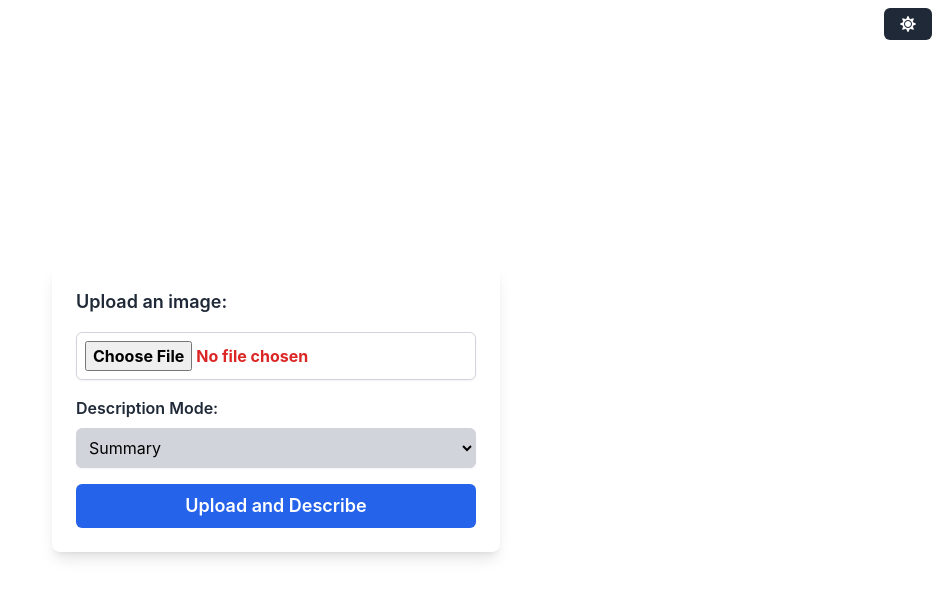
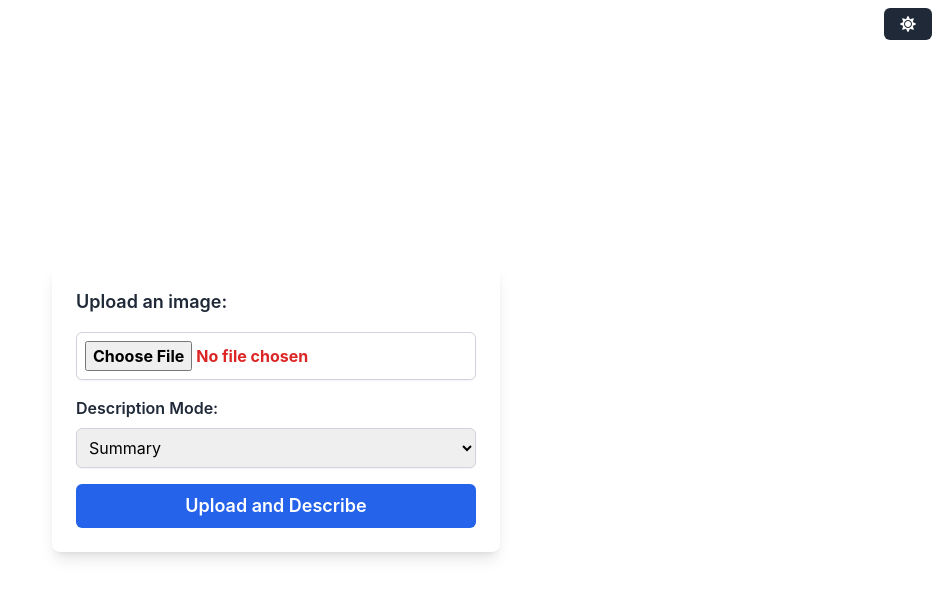
Before and after one commit to Dannynsikak/visual-search-assistant, a React (Vite) app in the folder frontend/: page / in a window 1280 px wide. Shown: the top 598 px of the page, without its empty margins (340-1280 px from the left). Built offline with nearby package versions, Linux system fonts and the light colour scheme.

Commit message:
added a railway.toml file for cloud hosting

```diff
--- a/frontend/src/components/searchComponent.tsx
+++ b/frontend/src/components/searchComponent.tsx
@@ -115,7 +115,7 @@
             id="description-mode"
             value={descriptionMode}
             onChange={(e) => dispatch(setDescriptionMode(e.target.value))}
-            className="mb-4 border border-gray-300 bg-gray-300 rounded-md shadow-sm focus:outline-none focus:ring-2 focus:ring-blue-500 focus:border-blue-500 p-2"
+            className="mb-4 border border-gray-300  rounded-md shadow-sm focus:outline-none focus:ring-2 focus:ring-blue-500 focus:border-blue-500 p-2"
           >
             <option value="summary">Summary</option>
             <option value="detailed">Detailed</option>
```
Also changed, not shown: 2 other files (tests, documents, lock files or other folders).
